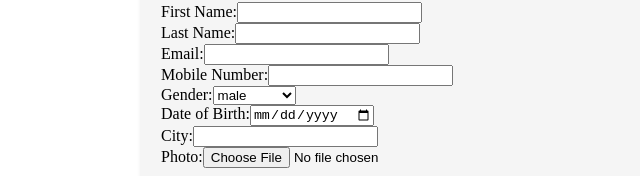
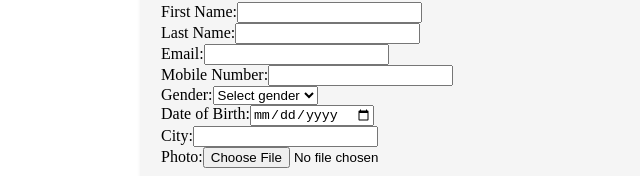
Before and after one commit to Sivachow/TagMango_React, a React (Create React App) app: page / in a window 1280 px wide. Shown: the part 173-349 px from the top of the page, without its empty margins (179-819 px from the left). Built offline with nearby package versions, Linux system fonts and the light colour scheme.

Commit message:
Gender option fix

```diff
--- a/src/components/Form.js
+++ b/src/components/Form.js
@@ -105,7 +105,6 @@ const Form = () => {
     Object.keys(portfolio).forEach((key) => {
       if (Array.isArray(portfolio[key])) {
         portfolio[key].forEach((item) => {
-          console.log(`${key}`);
           formData.append(`${key}`, item);
         });
       } else {
--- a/src/components/FormSections/ProfileSection.js
+++ b/src/components/FormSections/ProfileSection.js
@@ -20,6 +20,7 @@ const ProfileSection = ({ profile: { firstName, lastName, email, mobileNumber, g
           <label htmlFor={id}>{label}</label>
           {type === "select" ? (
             <select id={id} value={value} onChange={handleInputChange(id)} required>
+              <option value="" disabled hidden>{`Select ${id}`}</option>
               {options.map((option) => (
                 <option key={option} value={option}>{option}</option>
               ))}
```
